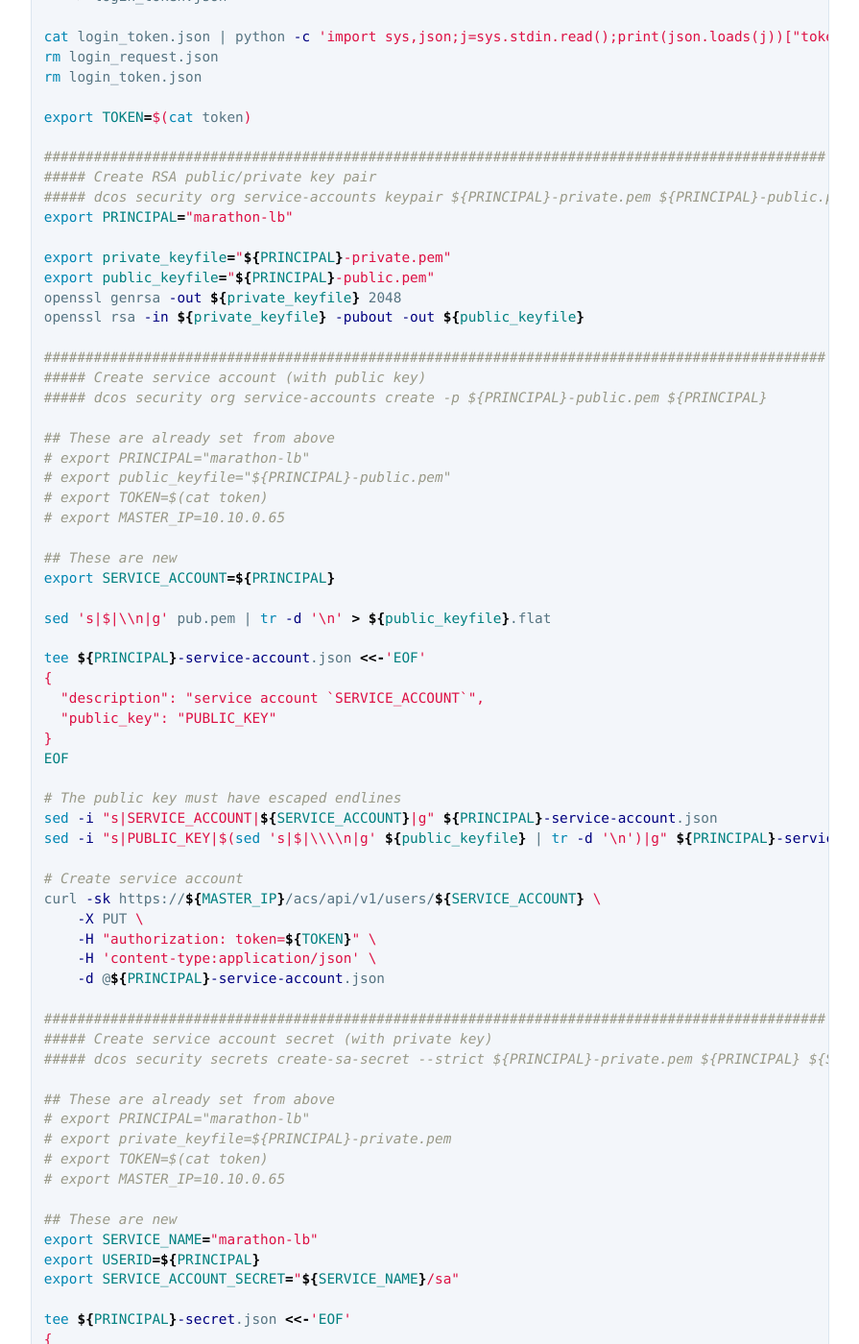
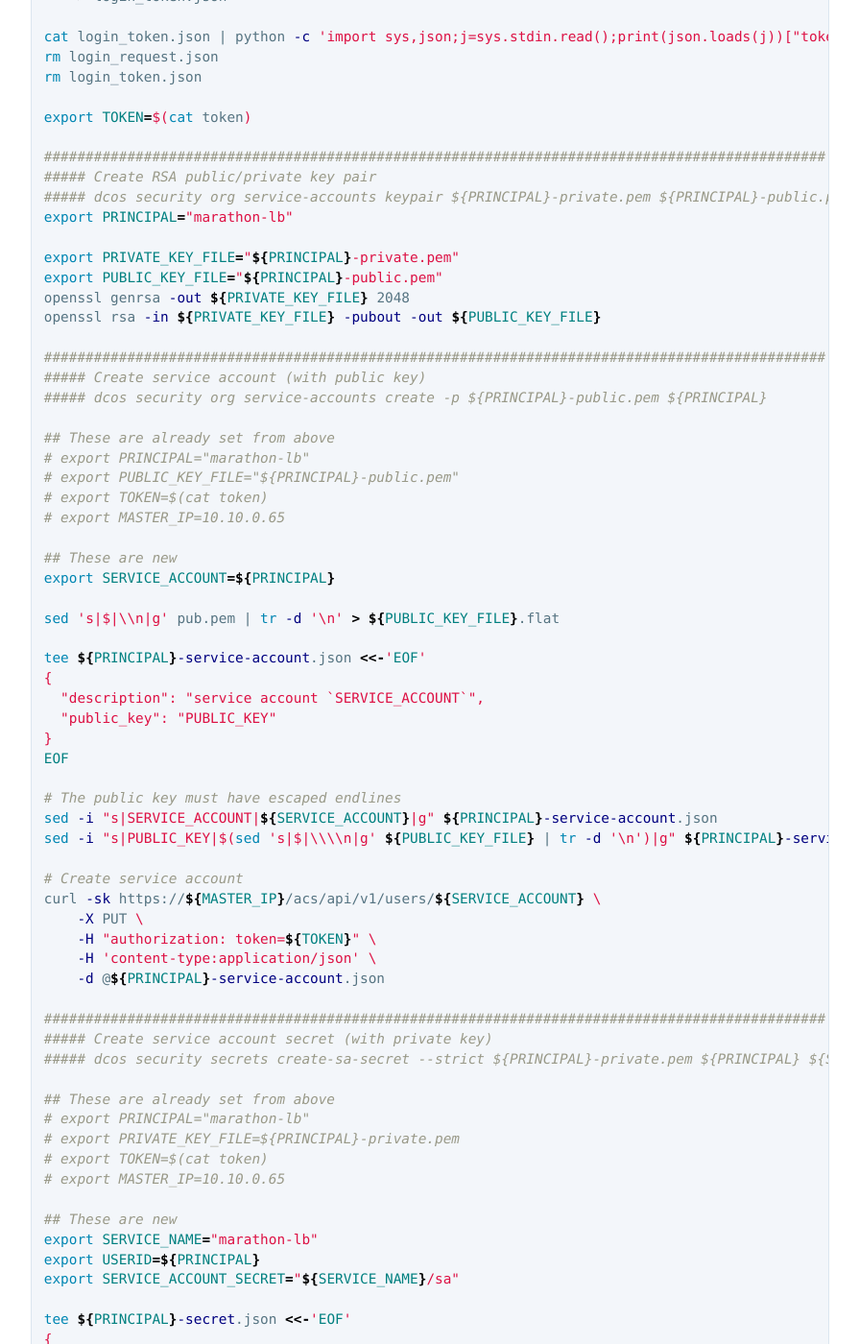
Before and after one commit to mesosphere/field-notes, a Jekyll site: the page built from docs/strict/security-without-security.md, in a window 1280 px wide and 1400 px high, scrolled down 939 px. Shown: the whole window at 96% size, without its empty margins (192-1087 px from the left). Built offline with Jekyll 4.4.1, drawn with Linux system fonts in a browser that asks for light colours; our own code applies the rules of GitHub Pages for plain Markdown files; some of the changed text lies outside the part shown.

Commit message:
Fix security-without-security

```diff
--- a/docs/strict/security-without-security.md
+++ b/docs/strict/security-without-security.md
@@ -28,10 +28,10 @@ export TOKEN=$(cat token)
 ##### dcos security org service-accounts keypair ${PRINCIPAL}-private.pem ${PRINCIPAL}-public.pem
 export PRINCIPAL="marathon-lb"
 
-export private_keyfile="${PRINCIPAL}-private.pem"
-export public_keyfile="${PRINCIPAL}-public.pem"
-openssl genrsa -out ${private_keyfile} 2048
-openssl rsa -in ${private_keyfile} -pubout -out ${public_keyfile}
+export PRIVATE_KEY_FILE="${PRINCIPAL}-private.pem"
+export PUBLIC_KEY_FILE="${PRINCIPAL}-public.pem"
+openssl genrsa -out ${PRIVATE_KEY_FILE} 2048
+openssl rsa -in ${PRIVATE_KEY_FILE} -pubout -out ${PUBLIC_KEY_FILE}
 
 ##############################################################################################
 ##### Create service account (with public key)
@@ -39,14 +39,14 @@ openssl rsa -in ${private_keyfile} -pubout -out ${public_keyfile}
 
 ## These are already set from above
 # export PRINCIPAL="marathon-lb"
-# export public_keyfile="${PRINCIPAL}-public.pem"
+# export PUBLIC_KEY_FILE="${PRINCIPAL}-public.pem"
 # export TOKEN=$(cat token)
 # export MASTER_IP=10.10.0.65
 
 ## These are new
 export SERVICE_ACCOUNT=${PRINCIPAL}
 
-sed 's|$|\\n|g' pub.pem | tr -d '\n' > ${public_keyfile}.flat
+sed 's|$|\\n|g' pub.pem | tr -d '\n' > ${PUBLIC_KEY_FILE}.flat
 
 tee ${PRINCIPAL}-service-account.json <<-'EOF'
 {
@@ -57,7 +57,7 @@ EOF
 
 # The public key must have escaped endlines
 sed -i "s|SERVICE_ACCOUNT|${SERVICE_ACCOUNT}|g" ${PRINCIPAL}-service-account.json
-sed -i "s|PUBLIC_KEY|$(sed 's|$|\\\\n|g' ${public_keyfile} | tr -d '\n')|g" ${PRINCIPAL}-service-account.json
+sed -i "s|PUBLIC_KEY|$(sed 's|$|\\\\n|g' ${PUBLIC_KEY_FILE} | tr -d '\n')|g" ${PRINCIPAL}-service-account.json
 
 # Create service account
 curl -sk https://${MASTER_IP}/acs/api/v1/users/${SERVICE_ACCOUNT} \
@@ -72,7 +72,7 @@ curl -sk https://${MASTER_IP}/acs/api/v1/users/${SERVICE_ACCOUNT} \
 
 ## These are already set from above
 # export PRINCIPAL="marathon-lb"
-# export private_keyfile=${PRINCIPAL}-private.pem
+# export PRIVATE_KEY_FILE=${PRINCIPAL}-private.pem
 # export TOKEN=$(cat token)
 # export MASTER_IP=10.10.0.65
 
@@ -92,7 +92,7 @@ EOF
 
 # This is the contents ('value') of the secret, which is JSON-formatted
 sed -i "s|USERID|${USERID}|g" ${PRINCIPAL}-secret.json
-sed -i "s|PRIVATE_KEY|$(sed 's|$|\\\\n|g' ${private_keyfile} | tr -d '\n')|g" ${PRINCIPAL}-secret.json
+sed -i "s|PRIVATE_KEY|$(sed 's|$|\\\\n|g' ${PRIVATE_KEY_FILE} | tr -d '\n')|g" ${PRINCIPAL}-secret.json
 
 # This is the full secret, which is JSON formatted, and has the escaped JSON-formatted secret as a value
 echo -n '{"value": "' > ${PRINCIPAL}-secret.json.json
```
Also changed, not shown: other parts of docs/strict/security-without-security.md (+1 -1 lines).
